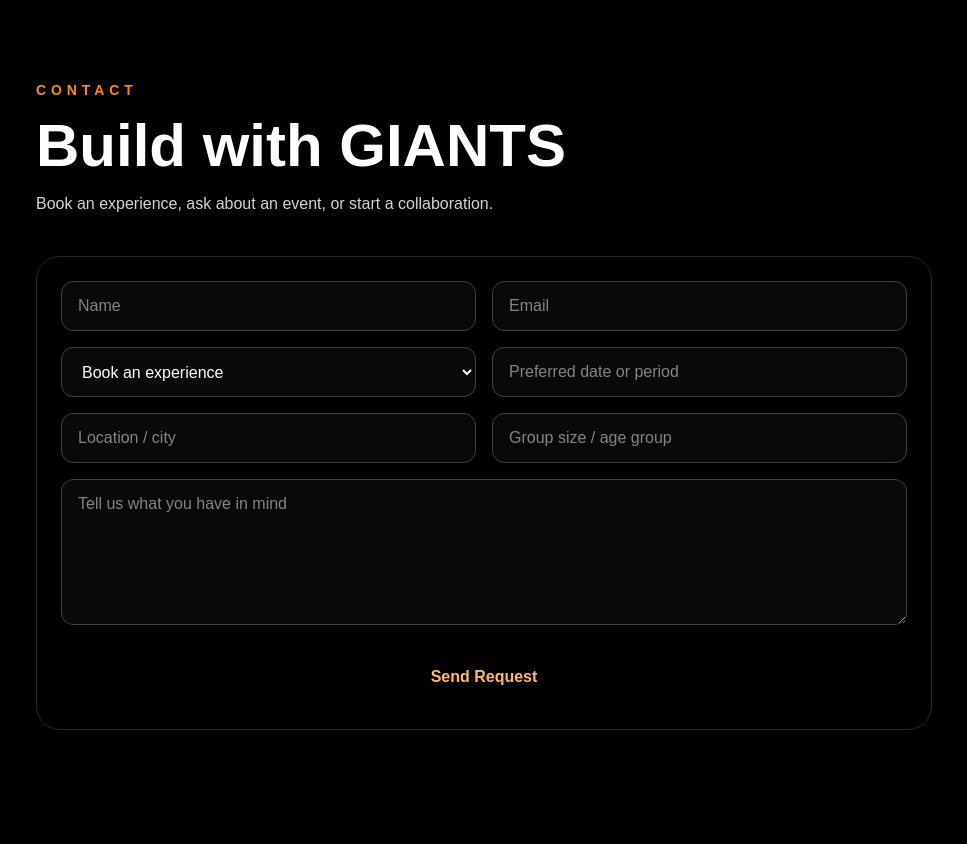
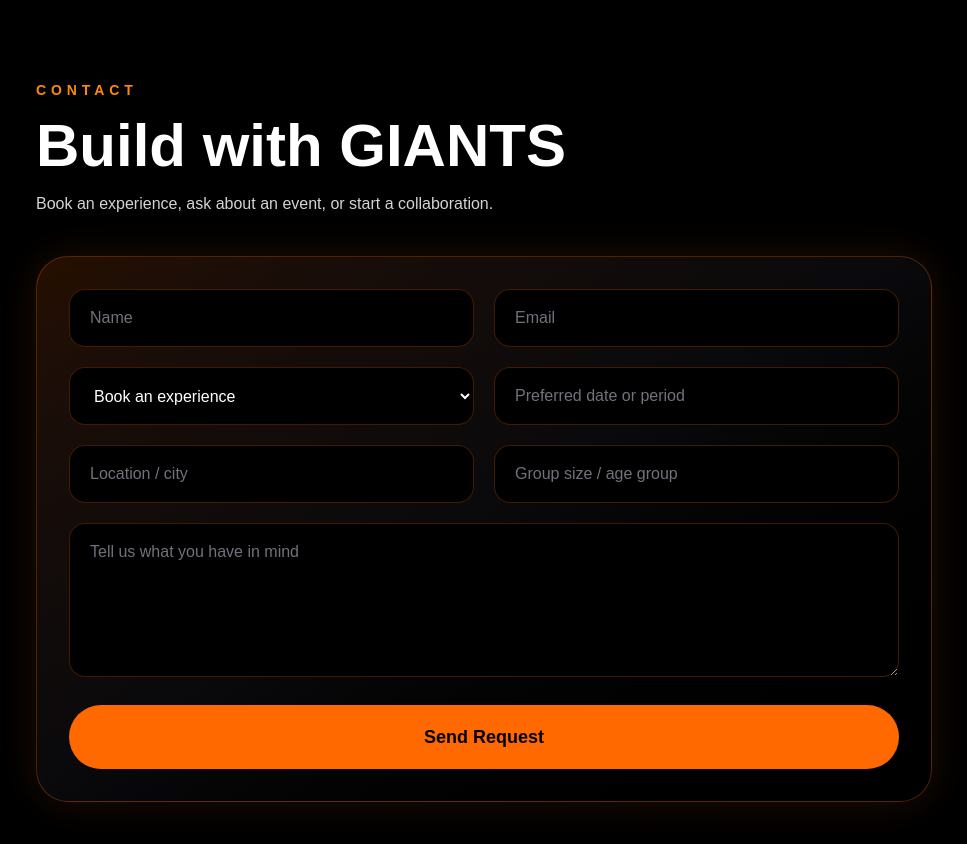
Before and after one commit to BarbFlegel/giants-website, a Next.js app: page /de/contact in a window 1280 px wide. Shown: the top 844 px of the page, without its empty margins (156-1123 px from the left). Before the commit the page ends 810 px from the top, so only its background shows below. Built offline with nearby package versions, Linux system fonts and the light colour scheme.

Commit message:
UI UPDATES OF BTNS AND FORM

```diff
--- a/app/[locale]/HomeClient.tsx
+++ b/app/[locale]/HomeClient.tsx
@@ -20,11 +20,9 @@ export default function HomeClient({ locale }: { locale: Locale }) {
     <main className="min-h-screen bg-black text-white">
       <Header locale={locale} t={t} />
       <Hero locale={locale} t={t} />
-      <AboutSection t={t} />
       <ExperiencesSection locale={locale} t={t} />
       <EventsSection locale={locale} t={t} />
-      <CommunitySection t={t} />
-      <EventsSection t={t} />
+      <CommunitySection locale={locale} t={t} />
       <VideoSection t={t} />
       <GallerySection t={t} />
       <JoinSection t={t} />
@@ -33,7 +31,7 @@ export default function HomeClient({ locale }: { locale: Locale }) {
         <a href="#events" className="flex-1 rounded-full bg-orange-500 py-3 text-center text-sm font-bold text-black">
           Join
         </a>
-        <a href="#join" className="flex-1 rounded-full border border-orange-500 py-3 text-center text-sm font-bold text-orange-300">
+        <a href={`/${locale}/contact`} className="flex-1 rounded-full border border-orange-500 py-3 text-center text-sm font-bold text-orange-300">
           Book
         </a>
       </div>
--- a/app/[locale]/components/CommunitySection.tsx
+++ b/app/[locale]/components/CommunitySection.tsx
@@ -1,10 +1,17 @@
+import type { Locale } from "../content";
 import { communityPrograms } from "../content/community";
 import DragScroll from "./DragScroll";
 import ExperienceCard from "./ExperienceCard";
 import FadeUp from "./FadeUp";
 import SectionHeader from "./SectionHeader";
 
-export default function CommunitySection({ t }: { t: any }) {
+export default function CommunitySection({
+  locale,
+  t,
+}: {
+  locale: Locale;
+  t: any;
+}) {
   return (
     <section
       id="community"
@@ -24,7 +31,6 @@ export default function CommunitySection({ t }: { t: any }) {
             <p className="text-sm font-bold uppercase tracking-[0.25em] text-orange-300">
               Community access
             </p>
-
             <p className="mt-3 leading-7 text-zinc-300">
               Community sport events are free. Social impact initiatives can be
               offered through partnerships, availability, and community support.
@@ -45,17 +51,17 @@ export default function CommunitySection({ t }: { t: any }) {
                     includes: t.experiences.includes,
                     packages: t.experiences.packages,
                   }}
-                  className="bg-zinc-900/60 border-zinc-700"
+                  className="border-zinc-700 bg-zinc-900/60"
                 />
               </div>
             ))}
           </div>
         </DragScroll>
 
-        <div className="mt-10 flex justify-center">
+        <div className="mt-6">
           <a
-            href="#join"
-            className="inline-flex min-h-14 w-full items-center justify-center rounded-full border border-orange-500 px-8 py-4 text-base font-black text-orange-300 transition hover:scale-105 hover:bg-orange-500 hover:text-black sm:w-auto sm:min-w-[240px]"
+            href={`/${locale}/contact`}
+            className="flex min-h-[64px] w-full items-center justify-center rounded-full bg-orange-500 px-8 text-lg font-black text-black transition hover:scale-[1.02] hover:bg-orange-400"
           >
             Partner With GIANTS
           </a>
--- a/app/[locale]/components/ContactForm.tsx
+++ b/app/[locale]/components/ContactForm.tsx
@@ -12,7 +12,7 @@ export default function ContactForm() {
 
   if (sent) {
     return (
-      <div className="mt-10 rounded-3xl border border-orange-500/30 bg-black/60 p-8 text-center">
+      <div className="mt-10 rounded-3xl border border-orange-500/40 bg-orange-500/10 p-8 text-center">
         <h3 className="text-2xl font-black text-orange-300">
           Request sent successfully.
         </h3>
@@ -23,30 +23,20 @@ export default function ContactForm() {
     );
   }
 
+  const inputClass =
+    "rounded-2xl border border-orange-500/25 bg-black px-5 py-4 text-white outline-none transition placeholder:text-zinc-500 focus:border-orange-400 focus:ring-2 focus:ring-orange-500/30";
+
   return (
     <form
       onSubmit={handleSubmit}
-      className="mt-10 grid gap-4 rounded-3xl border border-zinc-800 bg-black/40 p-6 text-left"
+      className="mt-10 grid gap-5 rounded-[2rem] border border-orange-500/30 bg-gradient-to-br from-orange-500/15 via-zinc-950 to-black p-6 shadow-[0_0_40px_rgba(249,115,22,0.12)] md:p-8"
     >
-      <div className="grid gap-4 md:grid-cols-2">
-        <input
-          type="text"
-          name="name"
-          placeholder="Name"
-          required
-          className="rounded-xl border border-zinc-700 bg-zinc-950 px-4 py-3 text-white outline-none focus:border-orange-500"
-        />
-
-        <input
-          type="email"
-          name="email"
-          placeholder="Email"
-          required
-          className="rounded-xl border border-zinc-700 bg-zinc-950 px-4 py-3 text-white outline-none focus:border-orange-500"
-        />
+      <div className="grid gap-5 md:grid-cols-2">
+        <input type="text" name="name" placeholder="Name" required className={inputClass} />
+        <input type="email" name="email" placeholder="Email" required className={inputClass} />
       </div>
 
-      <div className="grid gap-4 md:grid-cols-2">
+      <div className="grid gap-5 md:grid-cols-2">
         <label htmlFor="requestType" className="sr-only">
           Request type
         </label>
@@ -55,7 +45,7 @@ export default function ContactForm() {
           id="requestType"
           name="requestType"
           aria-label="Request type"
-          className="rounded-xl border border-zinc-700 bg-zinc-950 px-4 py-3 text-white outline-none focus:border-orange-500"
+          className={inputClass}
         >
           <option>Book an experience</option>
           <option>Birthday event</option>
@@ -68,36 +58,25 @@ export default function ContactForm() {
           type="text"
           name="preferredDate"
           placeholder="Preferred date or period"
-          className="rounded-xl border border-zinc-700 bg-zinc-950 px-4 py-3 text-white outline-none focus:border-orange-500"
+          className={inputClass}
         />
       </div>
 
-      <div className="grid gap-4 md:grid-cols-2">
-        <input
-          type="text"
-          name="location"
-          placeholder="Location / city"
-          className="rounded-xl border border-zinc-700 bg-zinc-950 px-4 py-3 text-white outline-none focus:border-orange-500"
-        />
-
-        <input
-          type="text"
-          name="groupSize"
-          placeholder="Group size / age group"
-          className="rounded-xl border border-zinc-700 bg-zinc-950 px-4 py-3 text-white outline-none focus:border-orange-500"
-        />
+      <div className="grid gap-5 md:grid-cols-2">
+        <input type="text" name="location" placeholder="Location / city" className={inputClass} />
+        <input type="text" name="groupSize" placeholder="Group size / age group" className={inputClass} />
       </div>
 
       <textarea
         name="message"
         placeholder="Tell us what you have in mind"
         rows={5}
-        className="rounded-xl border border-zinc-700 bg-zinc-950 px-4 py-3 text-white outline-none focus:border-orange-500"
+        className={inputClass}
       />
 
       <button
         type="submit"
-        className="mt-2 w-full rounded-full bg-black px-8 py-4 text-base font-black text-orange-300 transition hover:scale-[1.02] hover:bg-zinc-900 md:w-auto md:self-start"
+        className="mt-2 flex min-h-[64px] w-full items-center justify-center rounded-full bg-orange-500 px-8 text-lg font-black text-black transition hover:scale-[1.02] hover:bg-orange-400"
       >
         Send Request
       </button>
--- a/app/[locale]/components/ExperiencesSection.tsx
+++ b/app/[locale]/components/ExperiencesSection.tsx
@@ -3,9 +3,15 @@ import DragScroll from "./DragScroll";
 import ExperienceCard from "./ExperienceCard";
 import FadeUp from "./FadeUp";
 import SectionHeader from "./SectionHeader";
+import type { Locale } from "../content";
 
-export default function ExperiencesSection({ t }: { t: any }) {
-  return (
+export default function ExperiencesSection({
+  locale,
+  t,
+}: {
+  locale: Locale;
+  t: any;
+}) {  return (
     <section
       id="experiences"
       className="scroll-mt-40 overflow-hidden bg-gradient-to-b from-black via-zinc-950 to-black px-6 py-10 md:py-14"
@@ -38,16 +44,17 @@ export default function ExperiencesSection({ t }: { t: any }) {
           </div>
         </DragScroll>
 
-        <div className="mx-auto mt-10 grid w-full max-w-4xl gap-4 sm:grid-cols-2">
+        <div className="mt-6 grid gap-4 md:grid-cols-2">
           <a
-            href="#join"
-            className="inline-flex min-h-16 w-full items-center justify-center rounded-full border border-orange-500 px-10 py-5 text-lg font-black text-orange-300 transition hover:scale-105 hover:bg-orange-500 hover:text-black"          >
+            href={`/${locale}/contact`}
+            className="flex min-h-[64px] w-full items-center justify-center rounded-full bg-orange-500 px-8 text-lg font-black text-black transition hover:scale-[1.02] hover:bg-orange-400"
+          >
             Book an Experience
           </a>
 
           <a
             href="#events"
-            className="inline-flex min-h-16 w-full items-center justify-center rounded-full border border-orange-500 px-10 py-5 text-lg font-black text-orange-300 transition hover:scale-105 hover:bg-orange-500 hover:text-black"
+            className="flex min-h-[64px] w-full items-center justify-center rounded-full border border-orange-500 bg-orange-500/10 px-8 text-lg font-black text-orange-300 transition hover:scale-[1.02] hover:bg-orange-500 hover:text-black"
           >
             Explore Events
           </a>
--- a/app/[locale]/components/JoinSection.tsx
+++ b/app/[locale]/components/JoinSection.tsx
@@ -13,7 +13,6 @@ export default function JoinSection({ t }: { t: Translation }) {
           <SocialIcons />
         </FadeUp>
       </div>
-      <ContactForm />
     </section>
   );
 }
--- a/app/[locale]/content/events.ts
+++ b/app/[locale]/content/events.ts
@@ -11,7 +11,7 @@ export const eventItems: EventItem[] = [
     image: "/images/giants-community-session.png",
     status: "Past event",
     date: "9 May 2026",
-    location: "Sporthal Parkloods — Basketball Court 1",
+    location: "Sporthal Parkloods - Basketball Court 1",
   },
   {
     title: "Afro Beats & Bounce",
```
Also changed, not shown: app/[locale]/content/hero.ts (+4 -4 lines).
